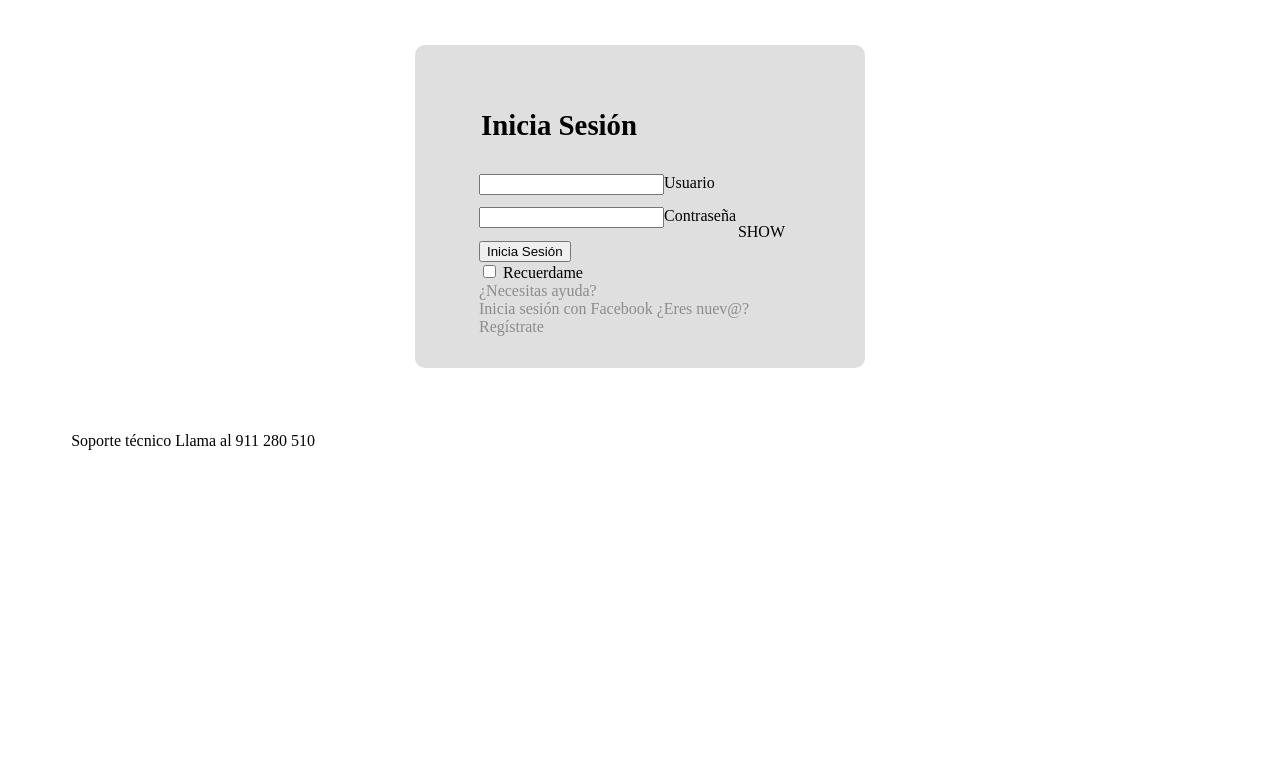
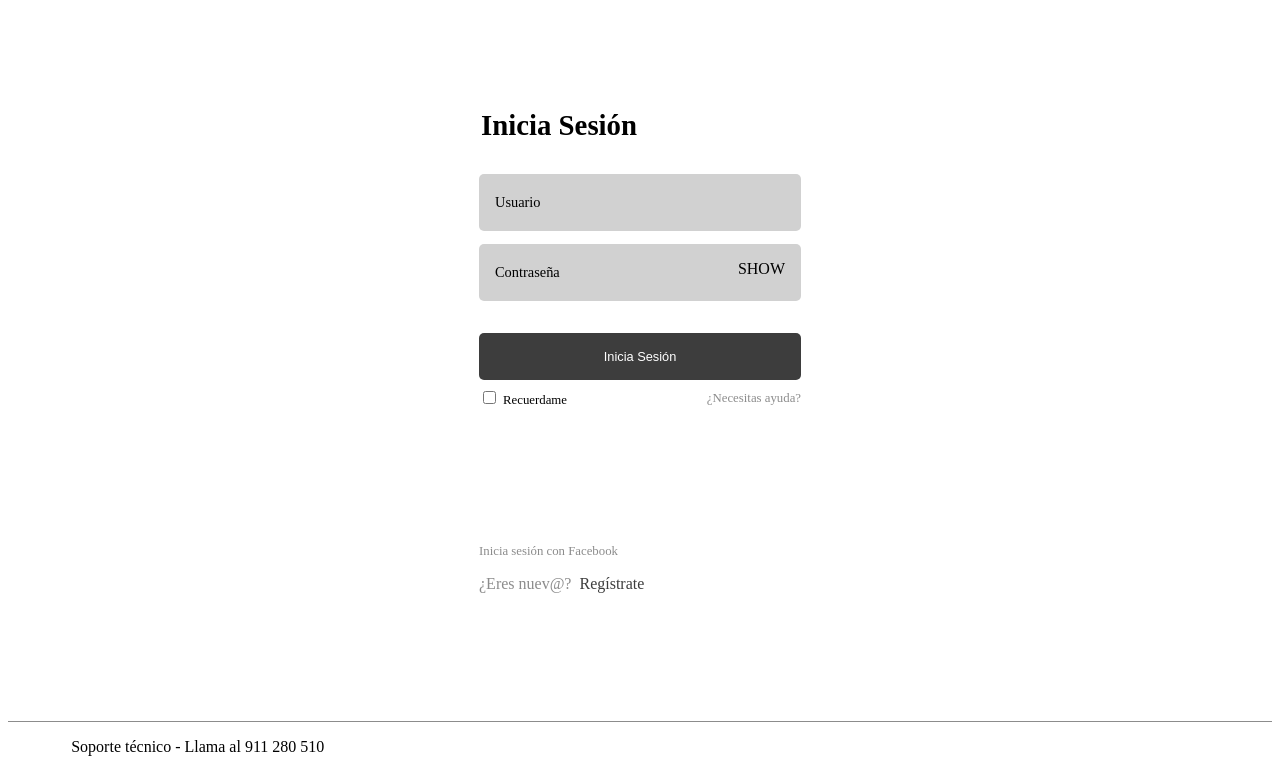
Before and after one commit to pepales/PracticaWeb, a plain HTML site: page index.html in a window 1280 px wide. Shown: the part 113-885 px from the top of the page. Before the commit the page ends 800 px from the top, so only its background shows below. Drawn offline with Linux system fonts and the light colour scheme; a web font is replaced by a local one.

Commit message:
maquetación con css de la pagina login

```diff
--- a/css/main.css
+++ b/css/main.css
@@ -10,7 +10,7 @@
     font-family: brandon-grotesque,futura-pt;
   }
 
-  @media only screen and (min-width: 768px) {
+  @media only all and (min-width: 768px) {
     body {
       background-color: unset;
       background-repeat: no-repeat;
@@ -42,7 +42,7 @@ no se haga el logo más grande de lo necesario */
     max-width: 300px;
   }
 
-  @media only screen and (min-width: 768px) {
+  @media only all and (min-width: 768px) {
     .encabezado img {
       max-width: 300px;
       margin-left: auto;
@@ -51,9 +51,9 @@ no se haga el logo más grande de lo necesario */
     }
   }
 
-  @media only screen and (min-width: 768px) {
+  @media only all and (min-width: 768px) {
     .formulario-inicio {
-      background-color: rgba(212, 212, 212, 0.75);
+      background-color: rgba(255, 255, 255, 0.75);
       max-width: 450px;
       margin: 3rem auto 4rem auto;
       padding: 2rem 4rem;
@@ -82,3 +82,99 @@ no se haga el logo más grande de lo necesario */
     top: 1rem;
     text-transform: uppercase;
   }
+
+  form .campo span:hover {
+    cursor:pointer;
+  }
+
+  form .campo label {
+    position: absolute;
+    top: 1.3rem;
+    left: 1rem;
+    font-size: .9rem;
+    transition: font-size .2s ease, top .2s ease;
+  }
+
+  form .campo label.valid {
+    font-size: .6rem;
+    top: .5rem;
+  }
+
+  form .campo input {
+    padding: 1.3rem 1rem .9rem 1rem;
+    flex: 1;
+    background-color: rgb(209, 209, 209);
+    border: none;
+    border-radius: 5px;
+    color: #FFFFFF;
+    font-size: 1.2rem;
+  }
+
+  form .campo input:focus {
+    background-color: #a0a0a0;
+  }
+
+  form .campo input:focus + label {
+    font-size: .6rem;
+    top: .5rem;
+  }
+
+  form input[type="submit"] {
+    background-color: #3d3d3d;
+    display: block;
+    text-align: center;
+    color: #FFFFFF;
+    text-decoration: none;
+    border: none;
+    width: 100%;
+    border-radius: 5px;
+    font-size: .8rem;
+    padding: 1rem 0;
+    transition: background-color .3s ease-in-out;
+    margin-top: 2rem;
+  }
+
+  form input[type="submit"]:hover {
+    background-color: #a2c2d1;
+    cursor: pointer;
+  }
+
+  form .opciones {
+    display: flex;
+    justify-content: space-between;
+    padding: .5rem 0;
+    margin-bottom: 6rem;
+  }
+
+  form .opciones a, form .opciones label {
+    font-size: .8rem;
+  }
+
+  .contenido-inferior {
+    padding-bottom: 2rem;
+  }
+
+  @media only all and (min-width: 768px) {
+    .contenido-inferior {
+      padding-top: 2rem;
+    }
+  }
+
+  .contenido-inferior a {
+    font-size: .8rem;
+    display: flex;
+  }
+
+  .contenido-inferior .nuevo-usuario {
+    font-size: 1rem;
+    margin-top: 1rem;
+  }
+
+  .contenido-inferior .nuevo-usuario span {
+    color:#3d3d3d;
+    margin-left: .5rem;
+  }
+
+  .pie-pagina {
+    border-top: 1px solid #8c8c8c;
+  }
--- a/index.html
+++ b/index.html
@@ -48,7 +48,7 @@
 
     <footer class="pie-pagina">
         <div class="container">
-            <p>Soporte técnico Llama al 911 280 510</p>
+            <p>Soporte técnico - Llama al 911 280 510</p>
         </div>
     </footer>
 </body>
```
